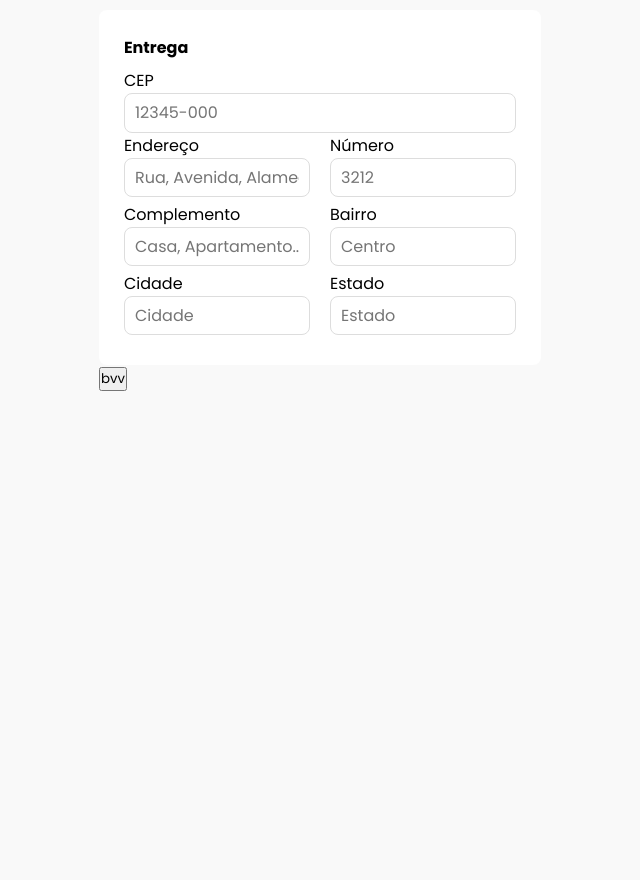
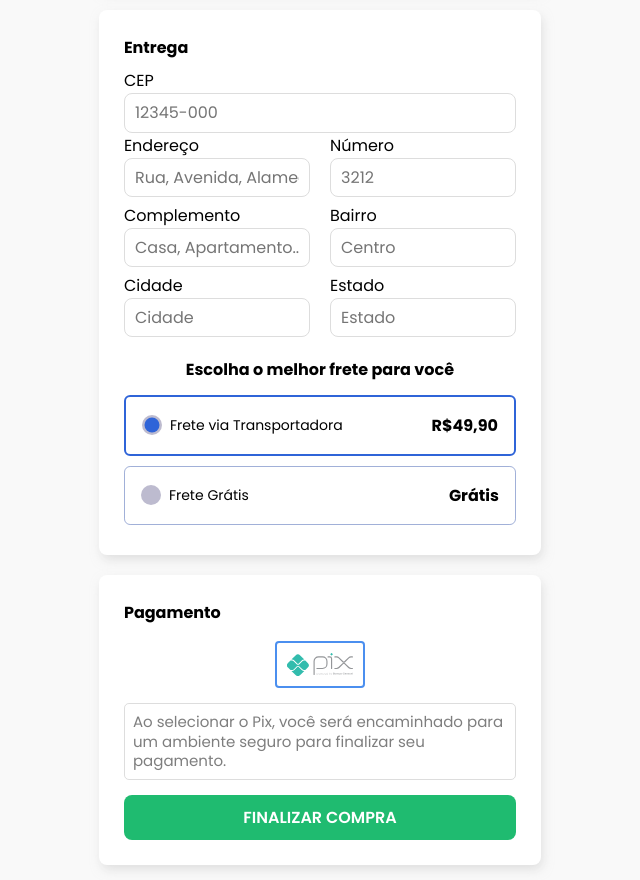
Before and after one commit to Arthursouzafut22/vape-shop, a React (Vite) app: page /order in a window 1280 px wide. Shown: the part 260-1140 px from the top of the page, without its empty margins (66-706 px from the left). Before the commit the page ends 800 px from the top, so only its background shows below. Built offline with nearby package versions, Linux system fonts and the light colour scheme.

Commit message:
finishing styling of the form

```diff
--- a/src/App.tsx
+++ b/src/App.tsx
@@ -2,11 +2,13 @@ import { GlobalStyles } from "./GlobalStyles";
 import { Router } from "./Routes/Routes";
 import ShoppingCartContext from "./context/Cart/CartContext";
 import PageContext from "./context/ContextPage/ContextPage";
+import FreteContext from "./context/ContextFrete/ContextFrete";
 import Toast from "./pages/Product/Toast";
 
 function App() {
   return (
     <>
+      <FreteContext>
         <ShoppingCartContext>
           <PageContext>
             <GlobalStyles />
@@ -14,6 +16,7 @@ function App() {
             <Router />
           </PageContext>
         </ShoppingCartContext>
+      </FreteContext>
     </>
   );
 }
--- /dev/null
+++ b/src/context/ContextFrete/ContextFrete.tsx
@@ -0,0 +1,34 @@
+import { createContext, PropsWithChildren, useContext, useState } from "react";
+import { ContextFreteProps } from "./Types";
+
+const UseFreteContext = createContext<ContextFreteProps | null>(null);
+
+export const AuthFrete = () => {
+  const context = useContext(UseFreteContext);
+  if (!context) throw new TypeError("Error no context page!");
+  return context;
+};
+
+const FreteContext = ({ children }: PropsWithChildren) => {
+  const [selectedFrete, setSelectedFrete] = useState({
+    tipo: "transportadora",
+    valor: 49.9,
+  });
+
+  const handleFreteChange = (tipo: string, valor: number) => {
+    setSelectedFrete({ tipo, valor });
+  };
+
+  return (
+    <UseFreteContext.Provider
+      value={{
+        selectedFrete,
+        handleFreteChange,
+      }}
+    >
+      {children}
+    </UseFreteContext.Provider>
+  );
+};
+
+export default FreteContext;
--- /dev/null
+++ b/src/context/ContextFrete/Types.ts
@@ -0,0 +1,7 @@
+export type ContextFreteProps = {
+  handleFreteChange: (tipo: string, valor: number) => void;
+  selectedFrete: {
+    tipo: string;
+    valor: number;
+  };
+};
--- a/src/pages/OrderDetails/OrderDetails.tsx
+++ b/src/pages/OrderDetails/OrderDetails.tsx
@@ -6,6 +6,7 @@ import { validationSchema } from "./Schema";
 import { InputsProps } from "./Types";
 import WrapperCep from "./WrapperCep/WrapperCep";
 import WrapperCart from "./WrapperCart/WrapperCart";
+import WrapperPix from "./WrapperPix/WrapperPix";
 
 const OrderDetails = () => {
   const {
@@ -63,9 +64,9 @@ const OrderDetails = () => {
           </div>
         </S.WrapperOne>
         <WrapperCep register={register} errors={errors} />
-        <button>bvv</button>
+        <WrapperPix/>
       </form>
-      <WrapperCart/>
+      <WrapperCart />
     </S.Section>
   );
 };
--- a/src/pages/OrderDetails/Styles.ts
+++ b/src/pages/OrderDetails/Styles.ts
@@ -23,7 +23,7 @@ export const Section = styled.section`
   form {
     width: 100%;
 
-    input {
+    input:not(input[type="radio"]) {
       font-size: 1rem;
       display: block;
       padding: 0.38rem 0.63rem;
@@ -37,6 +37,15 @@ export const Section = styled.section`
         border: 1px solid transparent;
       }
     }
+
+    input[type="radio"] {
+      border: 2px solid red;
+    }
+
+    button {
+      display: block;
+      width: 100%;
+    }
   }
 `;
 
@@ -49,6 +58,7 @@ export const WrapperOne = styled.div`
   padding: 1.56rem;
   width: 100%;
   border-radius: 0.5rem;
+  box-shadow: 2px 5px 11px -1px rgba(204, 204, 204, 0.61);
 
   .filho-1 {
     ${flexItem};
@@ -81,6 +91,7 @@ export const WrapperTwo = styled.div`
   margin-top: 20px;
   padding: 1.56rem;
   border-radius: 0.5rem;
+  box-shadow: 2px 5px 11px -1px rgba(204, 204, 204, 0.61);
 
   b {
     display: block;
@@ -97,10 +108,7 @@ export const WrapeprInputs = styled.div`
   ${flexItem}
   gap:  1.25rem;
   border-radius: 0.5rem;
-
-  input {
-    margin-bottom: 5px;
-  }
+  margin-bottom: 6px;
 
   @media screen and (max-width: 467px) {
     flex-wrap: wrap;
--- a/src/pages/OrderDetails/WrapperCart/Styles.ts
+++ b/src/pages/OrderDetails/WrapperCart/Styles.ts
@@ -21,6 +21,7 @@ export const WrapperCart = styled.div`
   padding: 0.94rem;
   border-radius: 0.5rem;
   width: 100%;
+  box-shadow: 2px 5px 11px -1px rgba(204, 204, 204, 0.61);
 
   b {
     margin-bottom: 6px;
@@ -40,7 +41,7 @@ export const WrapperCart = styled.div`
 export const Product = styled.div`
   ${flexItem};
   justify-content: space-between;
-  gap: 5px;
+  gap: 0.31rem;
   width: 100%;
   margin-bottom: 8px;
 
--- a/src/pages/OrderDetails/WrapperCart/WrapperCart.tsx
+++ b/src/pages/OrderDetails/WrapperCart/WrapperCart.tsx
@@ -2,9 +2,11 @@ import * as S from "./Styles";
 import { AuthCart } from "../../../context/Cart/CartContext";
 import { API_BASE_IMAGE } from "../../../Api/baseUrl";
 import FormateValue from "../../../Components/FormateValue/FormateValue";
+import { AuthFrete } from "../../../context/ContextFrete/ContextFrete";
 
 const WrapperCart = () => {
   const { state, total } = AuthCart();
+  const { selectedFrete } = AuthFrete();
 
   return (
     <S.WrapperCart>
@@ -24,7 +26,7 @@ const WrapperCart = () => {
         ))}
       <div className="total">
         <p>Total</p>
-        <span>{FormateValue(total)}</span>
+        <span>{FormateValue(total + selectedFrete.valor)}</span>
       </div>
     </S.WrapperCart>
   );
--- a/src/pages/OrderDetails/WrapperCep/WrapperCep.tsx
+++ b/src/pages/OrderDetails/WrapperCep/WrapperCep.tsx
@@ -1,9 +1,12 @@
 import * as S from "../Styles";
 import Input from "../../../Components/Input/Input";
 import { UiCepProps } from "../Types";
+import WrapperFrete from "../WrapperFrete/WrapperFrete";
+import { memo } from "react";
 
 const WrapperCep = ({ register, errors }: UiCepProps) => {
   return (
+    <>
       <S.WrapperTwo>
         <b>Entrega</b>
         <Input
@@ -67,8 +70,10 @@ const WrapperCep = ({ register, errors }: UiCepProps) => {
             {errors.estado && <p>{errors.estado.message}</p>}
           </div>
         </S.WrapeprInputs>
+        <WrapperFrete />
       </S.WrapperTwo>
+    </>
   );
 };
 
-export default WrapperCep;
+export default memo(WrapperCep);
--- /dev/null
+++ b/src/pages/OrderDetails/WrapperFrete/Styles.ts
@@ -0,0 +1,104 @@
+import styled from "styled-components";
+
+export const RadioInput = styled.div`
+  display: flex;
+  justify-content: space-between;
+  align-items: center;
+  flex-direction: column;
+  margin-top: 20px;
+
+  b{
+    display: block;
+    margin-bottom: 8px;
+  }
+
+`;
+
+export const Input = styled.input`
+  display: none;
+`;
+
+export const Label = styled.label`
+  --border-color: #a1b0d8;
+  border: 1px solid var(--border-color);
+  border-radius: 0.38rem;
+  margin: 5px;
+  padding: 1rem;
+  display: flex;
+  align-items: center !important;
+  justify-content: space-between;
+  flex-wrap: wrap;
+  position: relative;
+  width: 100%;
+  gap: 0.38rem;
+  cursor: pointer;
+
+
+
+
+  &:hover {
+    --border-color: #2f64d8;
+    border-color: var(--border-color);
+  }
+
+  ${Input}:checked + & {
+    --border-color: #2f64d8;
+    border-color: var(--border-color);
+    border-width: 2px;
+  }
+`;
+
+export const Circle = styled.span`
+  display: inline-block;
+  width: 20px;
+  height: 20px;
+  border-radius: 50%;
+  background-color: rgb(189, 187, 207);
+  margin-right: 0.5rem;
+  position: relative;
+
+  ${Input}:checked + ${Label} &::before {
+    content: "";
+    display: inline;
+    position: absolute;
+    top: 50%;
+    left: 50%;
+    transform: translate(-50%, -50%);
+    background-color: #2f64d8;
+    width: 15px;
+    height: 15px;
+    border-radius: 50%;
+  }
+`;
+
+export const Text = styled.div`
+  font-size: 14px;
+  display: flex;
+  align-items: center;
+
+`;
+
+export const Price = styled.div`
+  display: flex;
+  flex-direction: column;
+  text-align: right;
+  font-weight: bold;
+`;
+
+export const Small = styled.span`
+  font-size: 10px;
+  color: rgb(136, 138, 139);
+  font-weight: 100;
+`;
+
+export const Info = styled.span`
+  position: absolute;
+  display: inline-block;
+  font-size: 11px;
+  background-color: rgb(31, 236, 123);
+  border-radius: 20px;
+  padding: 1px 9px;
+  top: 0;
+  transform: translateY(-50%);
+  right: 5px;
+`;
--- /dev/null
+++ b/src/pages/OrderDetails/WrapperFrete/WrapperFrete.tsx
@@ -0,0 +1,49 @@
+import { AuthFrete } from "../../../context/ContextFrete/ContextFrete";
+import * as S from "./Styles";
+
+const WrapperFrete = () => {
+  const { selectedFrete, handleFreteChange } = AuthFrete();
+
+  return (
+    <S.RadioInput>
+      <b>Escolha o melhor frete para você</b>
+      <S.Input
+        type="radio"
+        value="49.9"
+        onChange={() => handleFreteChange("transportadora", 49.9)}
+        name="value-radio"
+        checked={selectedFrete.tipo === "transportadora"}
+        id="value-1"
+      />
+      <S.Label htmlFor="value-1">
+        <S.Text>
+          <S.Circle />
+          Frete via Transportadora
+        </S.Text>
+        <S.Price>
+          <span>R$49,90</span>
+        </S.Price>
+      </S.Label>
+
+      <S.Input
+        type="radio"
+        value="0"
+        onChange={() => handleFreteChange("gratis", 0)}
+        checked={selectedFrete.tipo === "gratis"}
+        name="value-radio"
+        id="value-2"
+      />
+      <S.Label htmlFor="value-2">
+        <S.Text>
+          <S.Circle />
+          Frete Grátis
+        </S.Text>
+        <S.Price>
+          <span>Grátis</span>
+        </S.Price>
+      </S.Label>
+    </S.RadioInput>
+  );
+};
+
+export default WrapperFrete;
--- /dev/null
+++ b/src/pages/OrderDetails/WrapperPix/Styles.ts
@@ -0,0 +1,49 @@
+import styled from "styled-components";
+
+export const WrapperPix = styled.div`
+  background-color: #ffffff;
+  margin-top: 20px;
+  padding: 1.56rem;
+  border-radius: 0.5rem;
+  box-shadow: 2px 5px 11px -1px rgba(204, 204, 204, 0.61);
+
+  b {
+    display: block;
+  }
+
+  img {
+    display: block;
+    margin: 16px auto auto auto;
+    border: 2px solid #4b8fef;
+    padding: 0.63rem;
+    border-radius: 0.25rem;
+    cursor: pointer;
+    max-width: 5.63rem;
+  }
+
+  .details-pix {
+    border: 1px solid #ddd;
+    padding: 0.5rem;
+    margin-top: 15px;
+    border-radius: 0.31rem;
+
+    p {
+      font-size: 0.94rem;
+      color: #7e7e7e;
+      line-height: 1.3;
+    }
+  }
+
+  button {
+    font-size: 1rem;
+    font-weight: 600;
+    display: block;
+    color: #ffffff;
+    background-color: #1fbb70;
+    border: none;
+    border-radius: 0.5rem;
+    padding: 0.63rem;
+    margin-top: 15px;
+    cursor: pointer;
+  }
+`;
--- /dev/null
+++ b/src/pages/OrderDetails/WrapperPix/WrapperPix.tsx
@@ -0,0 +1,20 @@
+import * as S from "./Styles";
+import SvgPix from "../../../assets/image/soon-pix.svg";
+
+const WrapperPix = () => {
+  return (
+    <S.WrapperPix>
+      <b>Pagamento</b>
+      <img src={SvgPix} alt="imagem-pix" />
+      <div className="details-pix">
+        <p>
+          Ao selecionar o Pix, você será encaminhado para um ambiente seguro
+          para finalizar seu pagamento.
+        </p>
+      </div>
+      <button>FINALIZAR COMPRA</button>
+    </S.WrapperPix>
+  );
+};
+
+export default WrapperPix;
```
Lines whose indentation alone changed are shown as unchanged.
